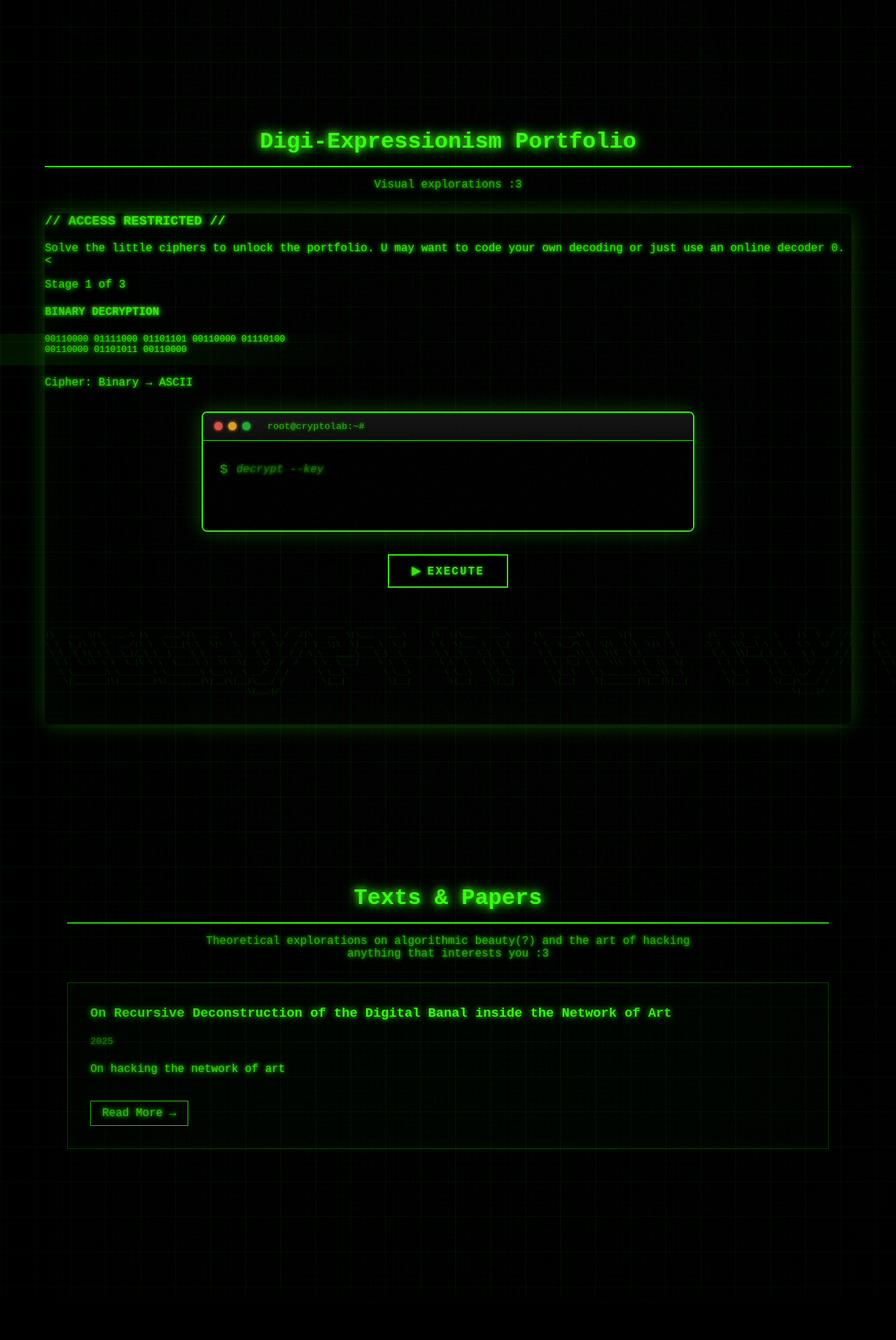
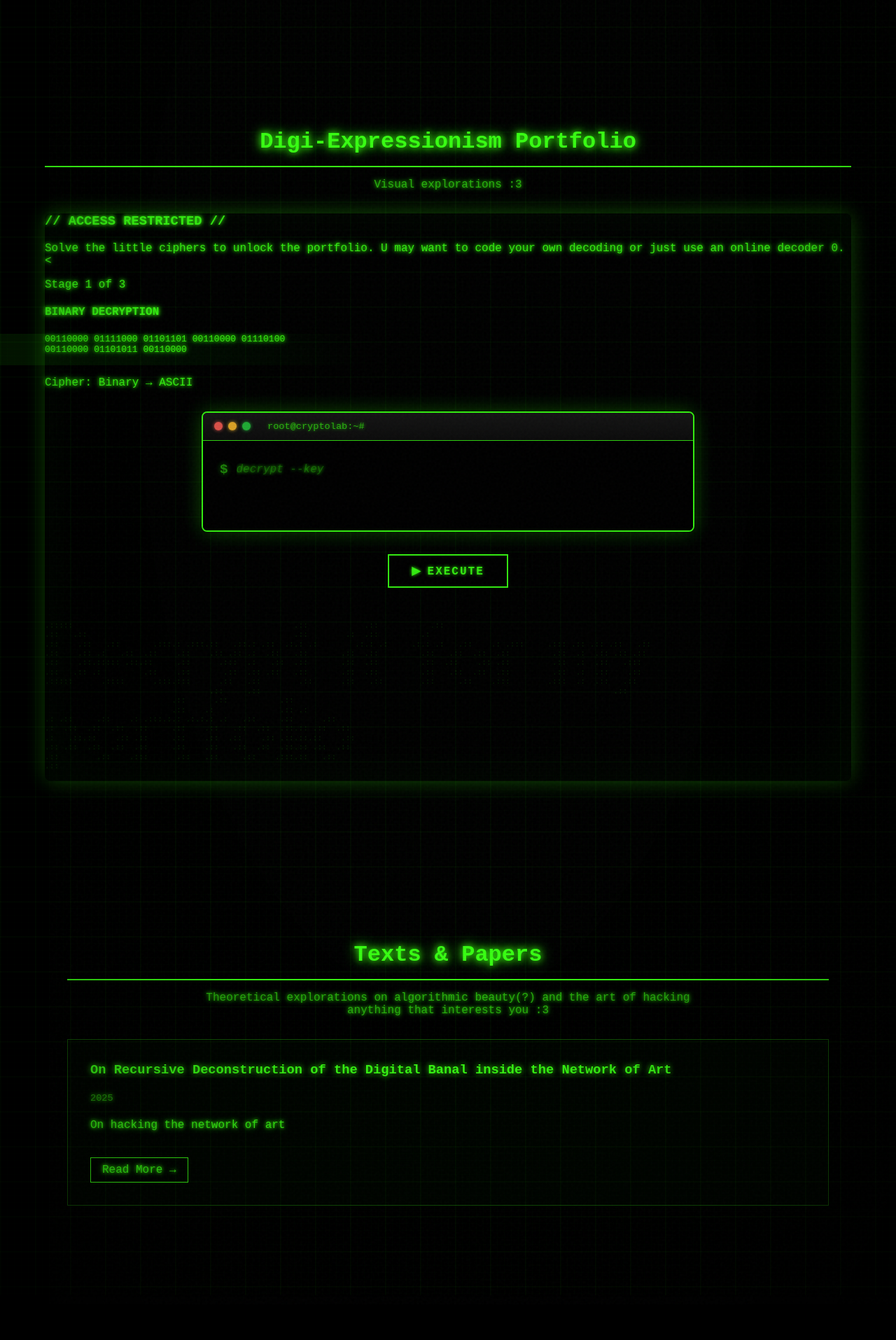
Before and after one commit to 0xm0t0k0/0xm0t0k0.github.io, a Jekyll site: the page built from index.md, in a window 1280 px wide. Shown: the part 812-2727 px from the top of the page at 70% size. Built offline with Jekyll 4.4.1, drawn with Linux system fonts in a browser that asks for light colours.

Commit message:
different ascii

```diff
--- a/index.md
+++ b/index.md
@@ -97,16 +97,22 @@ NGNjM3NzX2dyNG50M2RfdzNsYzBtM18h
 
       <div class="ascii-decoration">
         <pre>
- ________  _______   ________  ________      ___    ___ ________  _________        ___  _________        ________ ________  ________          _____ ______       ___    ___      ________  ________  ________  _________  ________ ________  ___       ___  ________
-|\   ___ \|\  ___ \ |\   ____\|\   __  \    |\  \  /  /|\   __  \|\___   ___\     |\  \|\___   ___\     |\  _____\\   __  \|\   __  \        |\   _ \  _   \    |\  \  /  /|    |\   __  \|\   __  \|\   __  \|\___   ___\\  _____\\   __  \|\  \     |\  \|\   __  \
-\ \  \_|\ \ \   __/|\ \  \___|\ \  \|\  \   \ \  \/  / | \  \|\  \|___ \  \_|     \ \  \|___ \  \_|     \ \  \__/\ \  \|\  \ \  \|\  \       \ \  \\\__\ \  \   \ \  \/  / /    \ \  \|\  \ \  \|\  \ \  \|\  \|___ \  \_\ \  \__/\ \  \|\  \ \  \    \ \  \ \  \|\  \
- \ \  \ \\ \ \  \_|/_\ \  \    \ \   _  _\   \ \    / / \ \   ____\   \ \  \       \ \  \   \ \  \       \ \   __\\ \  \\\  \ \   _  _\       \ \  \\|__| \  \   \ \    / /      \ \   ____\ \  \\\  \ \   _  _\   \ \  \ \ \   __\\ \  \\\  \ \  \    \ \  \ \  \\\  \
-  \ \  \_\\ \ \  \_|\ \ \  \____\ \  \\  \|   \/  /  /   \ \  \___|    \ \  \       \ \  \   \ \  \       \ \  \_| \ \  \\\  \ \  \\  \|       \ \  \    \ \  \   \/  /  /        \ \  \___|\ \  \\\  \ \  \\  \|   \ \  \ \ \  \_| \ \  \\\  \ \  \____\ \  \ \  \\\  \
-   \ \_______\ \_______\ \_______\ \__\\ _\ __/  / /      \ \__\        \ \__\       \ \__\   \ \__\       \ \__\   \ \_______\ \__\\ _\        \ \__\    \ \__\__/  / /           \ \__\    \ \_______\ \__\\ _\    \ \__\ \ \__\   \ \_______\ \_______\ \__\ \_______\
-    \|_______|\|_______|\|_______|\|__|\|__|\___/ /        \|__|         \|__|        \|__|    \|__|        \|__|    \|_______|\|__|\|__|        \|__|     \|__|\___/ /             \|__|     \|_______|\|__|\|__|    \|__|  \|__|    \|_______|\|_______|\|__|\|_______|
-                                           \|___|/                                                                                                             \|___|/
-
-
+.:::::                                               .::            .::           .::
+.::   .::                                            .::        .:  .::         .:
+.::    .::   .::       .:::.: .:::.::   .::.: .::  .:.: .:        .:.: .:     .:.: .:   .::    .: .:::     .::: .:: .:: .::   .::
+.::    .:: .:   .::  .::    .::    .:: .:: .:  .::   .::       .::  .::         .::   .::  .::  .::         .::  .:  .:: .:: .::
+.::    .::.::::: .::.::     .::      .:::  .:   .::  .::       .::  .::         .::  .::    .:: .::         .::  .:  .::   .:::
+.::   .:: .:         .::    .::       .::  .:: .::   .::       .::  .::         .::   .::  .::  .::         .::  .:  .::    .::
+.:::::      .::::      .:::.:::      .::   .::        .::      .::   .::        .::     .::    .:::        .:::  .:  .::   .::
+                                   .::     .::                                                                           .::
+                           .::      .::           .::
+                           .::    .:              .:: .:
+.: .::     .::    .: .:::.:.: .:.:.: .:   .::     .::      .::
+.:  .::  .::  .::  .::     .::    .::   .::  .::  .::.:: .::  .::
+.:   .::.::    .:: .::     .::    .::  .::    .:: .::.::.::    .::
+.:: .::  .::  .::  .::     .::    .::   .::  .::  .::.:: .::  .::
+.::        .::    .:::      .::   .::     .::    .:::.::   .::
+.::
         </pre>
       </div>
     </div>
```
